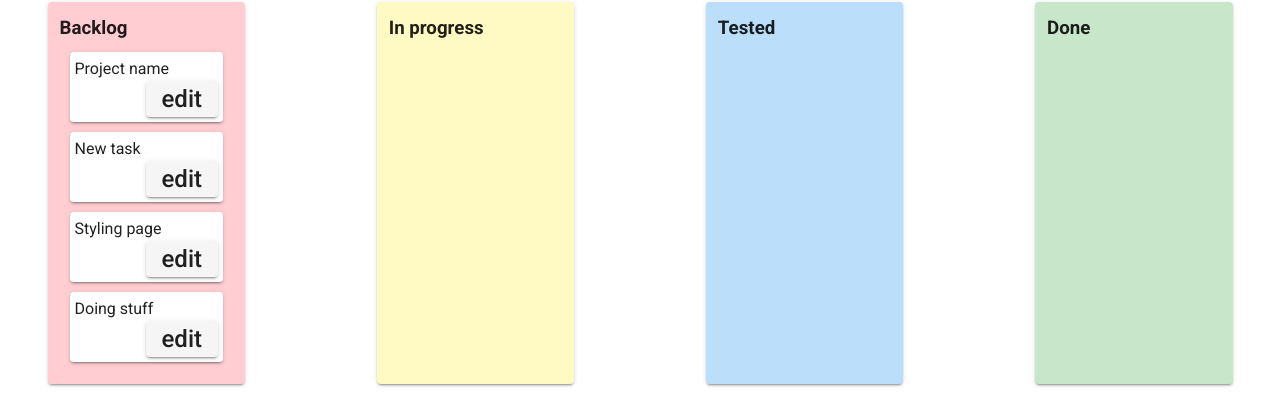
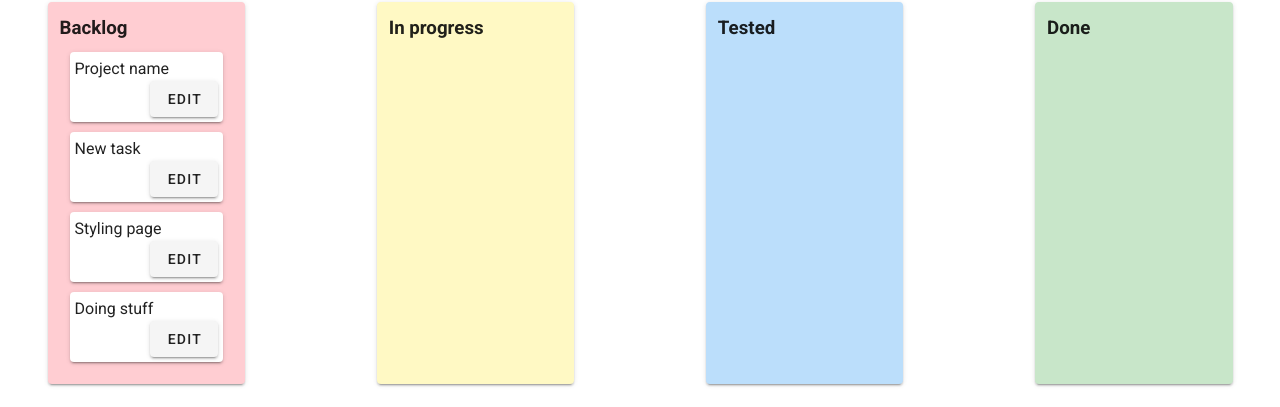
Before and after one commit to JonasAKP/pwa, a Vue app: page /TrelloMain in a window 1280 px wide. Shown: the part 154-561 px from the top of the page. Built offline with nearby package versions, Linux system fonts and the light colour scheme.

Commit message:
buttons fixed

```diff
--- a/src/views/TrelloMain.vue
+++ b/src/views/TrelloMain.vue
@@ -15,8 +15,8 @@
                     <div>
                         {{element.name}}
                        <div class="text-end">
-                         <v-btn >
-                    <v-icon @click="editItem(element)" @click.stop="dialog = true">edit</v-icon> <!-- 2: edit onclick modal -->
+                         <v-btn @click="editItem(element)" @click.stop="dialog = true">
+                    Edit<!-- 2: edit onclick modal -->
                   </v-btn>
                   </div>
             </div>
@@ -33,8 +33,8 @@
                      <div>
                         {{element.name}}
                        <div class="text-end">
-                         <v-btn >
-                    <v-icon @click="editItem(element)" @click.stop="dialog = true">edit</v-icon> <!-- 2: edit onclick modal -->
+                         <v-btn @click="editItem(element)" @click.stop="dialog = true">
+                    Edit <!-- 2: edit onclick modal -->
                   </v-btn>
                   </div>
             </div>
@@ -52,8 +52,8 @@
                    <div>
                         {{element.name}}
                        <div class="text-end">
-                         <v-btn >
-                    <v-icon @click="editItem(element)" @click.stop="dialog = true">edit</v-icon> <!-- 2: edit onclick modal -->
+                         <v-btn @click="editItem(element)" @click.stop="dialog = true">
+                  Edit <!-- 2: edit onclick modal -->
                   </v-btn>
                   </div>
             </div>
@@ -70,8 +70,8 @@
                    <div>
                         {{element.name}}
                        <div class="text-end">
-                         <v-btn >
-                    <v-icon @click="editItem(element)" @click.stop="dialog = true">edit</v-icon> <!-- 2: edit onclick modal -->
+                         <v-btn  @click="editItem(element)" @click.stop="dialog = true">
+                   Edit <!-- 2: edit onclick modal -->
                   </v-btn>
                   </div>
             </div>
@@ -105,14 +105,16 @@
             <v-text-field v-model="item.duration" label="Allocated hours"></v-text-field>
             <v-text-field v-model="item.assigned" label="Assigned member"></v-text-field>
             <v-btn
-              color="complete"
+              style="margin: 5px"
+              color="green lighten-2"
               @click="updateItem()"
               @click.stop="dialog = false"
             >
              Edit
             </v-btn>
             <v-btn
-              color="incomplete"
+              style="margin: 5px"
+              color="red lighten-1"
               @click="dialog = false"
             >  <!-- 4: Edit stuff: add onclick to close it -->
               Cancel
```
